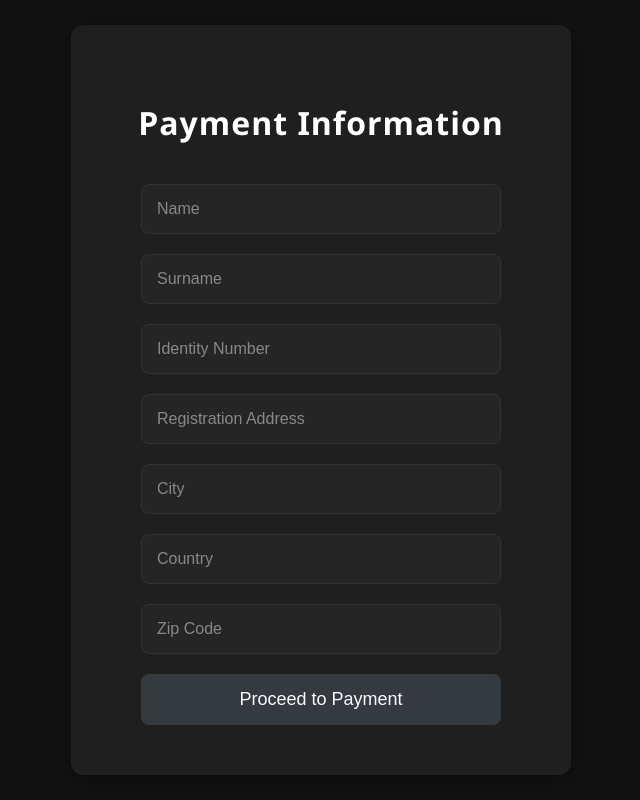
After one commit to doganparlak/AiDea, a Flask app: page /payment_process in a window 1280 px wide. The commit adds this page. Shown: the whole page, without its empty margins (319-959 px from the left). Run offline with Flask 3, Linux system fonts and the light colour scheme; some libraries are stand-ins or nearby versions.

Commit message:
payment process page added. iyzico integration is initiated.

```diff
--- a/app.py
+++ b/app.py
@@ -1,14 +1,27 @@
 from flask import Flask
 from config import Config
 from tables import db, TrainedModels, SubscriptionPlan, User
-from routes import init_routes
+from routes import init_routes, get_plan_amount, read_settings
 from apscheduler.schedulers.background import BackgroundScheduler
 import atexit
+import stripe
 from flask_wtf.csrf import CSRFProtect
 from datetime import datetime, timedelta
+import iyzipay
+import json
 
 # Initialize CSRF protection
 csrf = CSRFProtect()
+# Load the settings file
+settings = read_settings('settings.yaml')
+iyzico_api_key = settings['IYZICO-KEYS']['api_key']
+iyzico_secret_key = settings['IYZICO-KEYS']['api_key']
+iyzico_base_url = settings['IYZICO-KEYS']['base_url']
+options = {
+    'api_key': iyzico_api_key,
+    'secret_key': iyzico_secret_key,
+    'base_url': iyzico_base_url
+}
 
 def create_app():
     app = Flask(__name__)
@@ -28,23 +41,72 @@ def renew_expiring_subscriptions():
         # Fetch all users whose subscriptions are expiring
         users = User.query.filter(
             User.account_type != 'basic',
-            User.subscription_end_date == today,
+            User.subscription_end_date <= today,
+            User.renewal == True
         ).all()
         for user in users:
-            # Renew the subscription by extending the end date
-            if user.account_type == 'monthly':
-                user.subscription_end_date += timedelta(days=30)
-            elif user.account_type == 'quarterly':
-                user.subscription_end_date += timedelta(days=90)
-            elif user.account_type == 'yearly':
-                user.subscription_end_date += timedelta(days=365)
-            elif user.account_type == 'minutely':
-                user.subscription_end_date += timedelta(minutes=2)
+            # Get amount to be deducted
+            amount = get_plan_amount(user.account_type)
+            if not user.card_user_key or not user.card_token:
+                print(f"No payment token found for user {user.email}, skipping renewal.")
+                continue
 
-            # Process payment if applicable (placeholder for payment processing logic)
-            # Example: process_payment(user)
+            # Iyzico payment request for auto-renewal
+            request_data = {
+                'locale': 'tr',  # Turkish language
+                'conversationId': str(user.id),
+                'price': str(amount),
+                'paidPrice': str(amount),
+                'currency': 'TRY',
+                'basketId': str(user.id),
+                'paymentCard': {
+                    'cardToken': user.card_token,  # Use the stored card token
+                    'cardUserKey': user.card_user_key  # Use the stored cardUserKey
+                },
+                'buyer': {
+                    'id': str(user.id),
+                    'email': user.email,
+                },
+                'basketItems': [
+                    {
+                        'id': '1',
+                        'name': user.account_type,
+                        'category1': 'Subscription',
+                        'itemType': 'VIRTUAL',
+                        'price': str(amount)
+                    }
+                ]
+            }
 
-            db.session.commit()  # Commit the changes
+            # Make the request to Iyzico
+            payment_result = iyzipay.Payment().create(request_data, options)
+            result_json = payment_result.read().decode('utf-8')
+            result = json.loads(result_json)
+
+            if result['status'] == 'success':
+                print(f"Subscription renewed successfully for {user.email}")
+
+                # Extend the subscription end date
+                if user.account_type == 'monthly':
+                    user.subscription_end_date += timedelta(days=30)
+                elif user.account_type == 'quarterly':
+                    user.subscription_end_date += timedelta(days=90)
+                elif user.account_type == 'yearly':
+                    user.subscription_end_date += timedelta(days=365)
+                elif user.account_type == 'minutely':
+                    user.subscription_end_date += timedelta(minutes=2)
+
+                # Commit the renewal in the database
+                db.session.commit()
+
+            else:
+                # Downgrade to basic if payment is not successful
+                user.account_type = 'basic'  # Downgrade to basic
+                user.subscription_end_date = None
+                db.session.commit()  # Commit the changes
+                print(f"Failed to renew subscription for {user.email}: {result.get('errorMessage')}")
+
+
 
 def downgrade_nonrenewed_subscriptions():
     with app.app_context():
--- a/routes.py
+++ b/routes.py
@@ -12,6 +12,8 @@ from email.mime.text import MIMEText
 from email.mime.multipart import MIMEMultipart
 from models import create_model
 from tables import db, User, Symbol, TrainedModels, TemporaryPassword, SubscriptionPlan
+import iyzipay
+import json
 
 # Read the configuration file at the top of the script
 def read_settings(file_path):
@@ -21,6 +23,14 @@ def read_settings(file_path):
 
 # Load the settings file
 settings = read_settings('settings.yaml')
+iyzico_api_key = settings['IYZICO-KEYS']['api_key']
+iyzico_secret_key = settings['IYZICO-KEYS']['api_key']
+iyzico_base_url = settings['IYZICO-KEYS']['base_url']
+options = {
+    'api_key': iyzico_api_key,
+    'secret_key': iyzico_secret_key,
+    'base_url': iyzico_base_url
+}
 
 def generate_temporary_password(length=8):
     letters_and_digits = string.ascii_letters + string.digits
@@ -164,20 +174,15 @@ def get_plan_duration(plan_type):
 
 def get_plan_amount(plan_type):
     if plan_type == 'monthly':
-        return 14.99  # 30 days price
+        return 14.99  * 100  # Amount in cents - 30 days price
     elif plan_type == 'quarterly':
-        return 39.99  # 90 days price
+        return 39.99  * 100  # Amount in cents - 90 days price
     elif plan_type == 'yearly':
-        return 99.99  # 365 days price
+        return 99.99  * 100  # Amount in cents - 365 days price
     elif plan_type == 'minutely': # FOR TESTING PURPOSE ONLY
-        return 0.01
+        return 0.01   * 100  # Amount in cents -- 1 minute
     else:
         raise ValueError("Invalid plan type")  # Handle unexpected plan types
-
-def process_payment(user, amount):
-    # This is where actual payment processing would happen (e.g., Stripe, PayPal)
-    # For now, simulate a successful payment
-        return True
 
 def init_routes(app):
     @app.route('/')
@@ -546,32 +551,10 @@ def init_routes(app):
             #flash('Account deletion failed.', 'danger')
             return redirect(url_for('my_profile'))
 
-    @app.route('/upgrade_to_premium/<plan_type>', methods=['POST'])
-    def upgrade_to_premium(plan_type):
-        if 'user_id' not in session:
-            return redirect(url_for('login'))
-
-        user_id = session['user_id']
-        user = User.query.get(user_id)
-        if user:
-            amount = get_plan_amount(plan_type)
-            payment_success = process_payment(user, amount)
-            if payment_success:
-                #Set account type
-                user.account_type = plan_type # Update Account type
-                #Set auto-renewal
-                user.renewal = True
-                #Set subscription end date
-                plan_duration = get_plan_duration(plan_type)  # Get the duration based on plan type
-                if plan_type == 'minutely':
-                    user.subscription_end_date = (datetime.utcnow() + timedelta(minutes=plan_duration)).replace(second=0, microsecond=0)
-                else:
-                    user.subscription_end_date = (datetime.utcnow() + timedelta(days=plan_duration)).replace(second=0, microsecond=0)
-                db.session.commit()
-            return '', 204  # Return no content
-        else:
-            return '', 400  # Bad request if upgrade fails
-
+    @app.route('/payment_process', methods=['GET', 'POST'])
+    def payment_process():
+        # Render the payment process page
+        return render_template('payment_process.html')
 
     @app.route('/downgrade_to_basic', methods=['POST'])
     def downgrade_to_basic():
@@ -588,3 +571,117 @@ def init_routes(app):
             return '', 204  # Return no content
         else:
             return '', 400  # Bad request if downgrade fails
+
+    @app.route('/initialize_payment', methods=['POST'])
+    def initialize_payment():
+        if 'user_id' not in session:
+            return jsonify({"error": "User not authenticated"}), 403
+
+        user_id = session['user_id']
+        user = User.query.get(user_id)
+        if not user:
+            return jsonify({"error": "User not found"}), 400
+
+         # Get selected plan from JSON request
+        data = request.json
+        plan_type = data.get('plan')
+        amount = get_plan_amount(plan_type)
+
+        # Payment request parameters
+        request_data = {
+            'locale': 'tr',  # Language for the payment form
+            'conversationId': str(user_id),
+            'price': str(amount),
+            'paidPrice': str(amount),
+            'currency': 'TRY',
+            'basketId': str(user_id),
+            'paymentGroup': 'SUBSCRIPTION',  # This marks it as a subscription
+            'callbackUrl': url_for('payment_callback', _external=True),  # URL for Iyzico to redirect after payment
+            'buyer': {
+                'id': str(user_id),
+                'name': data.get('name'),
+                'surname': data.get('surname'),
+                'identityNumber': data.get('identity_number'),
+                'email': user.email,
+                'registrationAddress': data.get('registration_address'),
+                'ip': request.remote_addr,
+                'city': data.get('city'),
+                'country': data.get('country'),
+                'zipCode': data.get('zip_code')
+            },
+            'shippingAddress': {  # Add shipping address
+                'contactName': f"{data.get('name')} {data.get('surname')}",
+                'city': data.get('city'),
+                'country': data.get('country'),
+                'address': data.get('registration_address'),
+                'zipCode': data.get('zip_code')
+            },
+            'billingAddress': {  # Add billing address
+                'contactName': f"{data.get('name')} {data.get('surname')}",
+                'city': data.get('city'),
+                'country': data.get('country'),
+                'address': data.get('registration_address'),
+                'zipCode': data.get('zip_code')
+            },
+            'basketItems': [
+                {
+                    'id': '1',
+                    'name': plan_type,
+                    'category1': 'Subscription',
+                    'itemType': 'VIRTUAL',
+                    'price': str(amount)
+                }
+            ]
+        }
+
+        print('Line before options')
+        payment_init = iyzipay.CheckoutFormInitialize().create(request_data, options)
+        payment_response = payment_init.read().decode('utf-8')
+        payment_json = json.loads(payment_response)
+
+        if 'paymentPageUrl' in payment_json:
+            # Instead of redirecting, return the payment URL
+            return jsonify({'payment_url': payment_json['paymentPageUrl']}), 200
+        else:
+            return jsonify({"error": "Failed to initialize payment"}), 400
+
+    @app.route('/payment_callback', methods=['POST'])
+    def payment_callback():
+        # Get the response from Iyzico
+        request_data = request.values.to_dict()  # This gets all the query parameters in the request
+
+        if request_data.get('status') == 'success':
+            # Extract necessary information from the response
+            card_token = request_data.get('cardToken') # Double check this
+            card_user_key = request_data.get('cardUserKey') # Double check this
+
+            user_id = session.get('user_id')
+            user = User.query.get(user_id)
+
+            if user:
+                plan_type = request_data.get('basketItems')[0]['name']
+
+                #Set account type
+                user.account_type = plan_type
+                #Set auto-renewal
+                user.renewal = True
+
+                # Store card information for future payments if upgrading to premium
+                is_upgrading_to_premium = user.account_type == 'basic' and plan_type != 'basic'
+                if is_upgrading_to_premium:
+                    user.card_user_key = card_user_key
+                    user.card_token = card_token
+
+                #Set subscription end date
+                plan_duration = get_plan_duration(plan_type)
+                if plan_type == 'minutely':
+                    user.subscription_end_date = (datetime.utcnow() + timedelta(minutes=plan_duration)).replace(second=0, microsecond=0)
+                else:
+                    user.subscription_end_date = (datetime.utcnow() + timedelta(days=plan_duration)).replace(second=0, microsecond=0)
+
+                db.session.commit()
+                return redirect(url_for('my_profile'))  # Redirect to my_profile page after success
+            else:
+                return jsonify({"error": "User not found"}), 400
+        else:
+            return jsonify({"error": "Payment failed"}), 400
--- a/settings.yaml
+++ b/settings.yaml
@@ -6,3 +6,8 @@ email:
 
 OPENAI-API-KEY:
   key: "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"
+
+IYZICO-KEYS:
+  api_key: 'your-secret-stripe-key'
+  secret_key: 'your-iyzico-secret-key'
+  base_url: 'https://sandbox-api.iyzipay.com'
--- a/templates/main.html
+++ b/templates/main.html
@@ -451,8 +451,8 @@
         }
         function filterBasicOptions(modelSelect, dataLengthSelect, forecastDaysSelect) {
             const premiumModels = ['ARIMA', 'SARIMA', 'ARCH', 'UCM', 'AI'];
-            const premiumDataLengths = ['1_year', '2_years', '3_years', '4_years', '5_years'];
-            const premiumForecastDays = ['3_months', '4_months', '5_months', '6_months', '1_year'];
+            const premiumDataLengths = ['9_months', '1_year', '2_years', '3_years', '4_years', '5_years'];
+            const premiumForecastDays = ['2_months', '3_months', '4_months', '5_months', '6_months', '1_year'];
 
             // Disable premium models
             premiumModels.forEach(model => {
@@ -678,7 +678,7 @@
                     x: forecastData.dates,
                     y: forecastData.forecast_prices,
                     mode: 'lines',
-                    name: 'Forecasted Prices',
+                    name: 'Forecast',
                     line: { color: '#fff', width: 2}
                 };
 
--- /dev/null
+++ b/templates/payment_process.html
@@ -0,0 +1,156 @@
+<!DOCTYPE html>
+<html lang="en">
+<head>
+    <meta charset="UTF-8">
+    <meta name="viewport" content="width=device-width, initial-scale=1.0">
+    <title>Fin-AiDea - Payment Process</title>
+    <style>
+        body {
+            font-family: 'Segoe UI', Tahoma, Geneva, Verdana, sans-serif;
+            background-color: #121212; /* Dark background for consistency */
+            color: #f0f0f0;
+            display: flex;
+            justify-content: center;
+            align-items: center;
+            height: 100vh;
+            margin: 0;
+        }
+
+        .payment-container {
+            background-color: #1f1f1f; /* Match the login and signup containers */
+            padding: 50px;
+            border-radius: 12px;
+            box-shadow: 0 4px 20px rgba(0, 0, 0, 0.4);
+            width: 400px; /* Match width with other containers */
+            text-align: center;
+        }
+
+        .payment-container h2 {
+            margin-bottom: 30px;
+            color: #ffffff;
+            font-size: 32px;
+            letter-spacing: 1px;
+        }
+
+        .payment-container input[type="text"],
+        .payment-container input[type="email"],
+        .payment-container input[type="number"],
+        .payment-container select {
+            width: 82%;
+            padding: 15px;
+            margin: 10px 0;
+            border: 1px solid #333;
+            border-radius: 8px;
+            background-color: #252525;
+            color: #fff;
+            font-size: 16px;
+        }
+
+        .payment-container input::placeholder {
+            color: #888;
+        }
+
+        .payment-container button {
+            width: 90%; /* Fit the button to the container */
+            padding: 15px;
+            background-color: #343a40; /* Consistent button color */
+            border: none;
+            border-radius: 8px;
+            color: #f8f9fa; /* Light text color */
+            font-size: 18px;
+            cursor: pointer;
+            transition: background-color 0.3s ease, transform 0.1s ease-in-out;
+            margin-top: 10px; /* Space above the button */
+        }
+
+        .payment-container button:hover {
+            background-color: #495057; /* Darker button on hover */
+        }
+    </style>
+</head>
+<body>
+    <div class="payment-container">
+        <h2>Payment Information</h2>
+        <form id="payment-form">
+            <input type="text" name="name" placeholder="Name" required>
+            <input type="text" name="surname" placeholder="Surname" required>
+            <input type="text" name="identity_number" placeholder="Identity Number" required>
+            <input type="text" name="registration_address" placeholder="Registration Address" required>
+            <input type="text" name="city" placeholder="City" required>
+            <input type="text" name="country" placeholder="Country" required>
+            <input type="text" name="zip_code" placeholder="Zip Code" required>
+            <input type="hidden" name="csrf_token" id="csrf_token" value="{{ csrf_token() }}"> <!-- CSRF token -->
+            <input type="hidden" name="plan" id="plan" value="{{ plan }}"> <!-- Hidden field for plan -->
+            <button type="submit">Proceed to Payment</button>
+        </form>
+    </div>
+
+    <script>
+         // Function to get query parameters from the URL
+         function getQueryParams() {
+            const params = new URLSearchParams(window.location.search);
+            return {
+                plan: params.get('plan'),
+                csrf_token: params.get('csrf_token')
+            };
+        }
+
+        // Pre-fill the hidden fields with the values from the URL
+        const { plan, csrf_token } = getQueryParams();
+        document.getElementById('plan').value = plan;
+        document.getElementById('csrf_token').value = csrf_token;
+
+
+        document.getElementById('payment-form').addEventListener('submit', function(event) {
+            event.preventDefault(); // Prevent default form submission
+
+            const formData = new FormData(this); // Get form data
+            const csrfToken = formData.get('csrf_token'); // Get CSRF token
+
+            console.log("CSRF Token:", csrfToken);
+            console.log("Selected Plan:", formData.get('plan'));
+
+            // Collect the data into an object
+            const data = {
+                name: formData.get('name'),
+                surname: formData.get('surname'),
+                identity_number: formData.get('identity_number'),
+                registration_address: formData.get('registration_address'),
+                city: formData.get('city'),
+                country: formData.get('country'),
+                zip_code: formData.get('zip_code'),
+                plan: formData.get('plan'),
+                csrf_token: csrfToken
+            };
+
+            // Send the data to the initialize_payment endpoint
+            fetch('/initialize_payment', {
+                method: 'POST',
+                headers: {
+                    'Content-Type': 'application/json',
+                    'X-CSRF-Token': csrfToken // Include CSRF token here
+                },
+                body: JSON.stringify(data) // Convert the data object to JSON
+            })
+            .then(response => {
+                if (!response.ok) {
+                    throw new Error('Failed to initialize payment'); // Handle response errors
+                }
+                return response.json(); // Parse the response as JSON
+            })
+            .then(data => {
+                if (data.payment_url) {
+                    // Redirect to the payment page returned by Iyzico
+                    window.location.href = data.payment_url;
+                } else {
+                    alert('Failed to get payment URL'); // Handle missing payment URL
+                }
+            })
+            .catch(error => {
+                console.error('Error during payment initialization:', error); // Log the error
+                alert('An error occurred while processing your request. Please try again.'); // Notify the user
+            });
+        });
+    </script>
+</body>
+</html>
```
Also changed, not shown: tables.py (+9 -2 lines), templates/my_profile.html (+13 -22 lines), instance/aidea.db.
